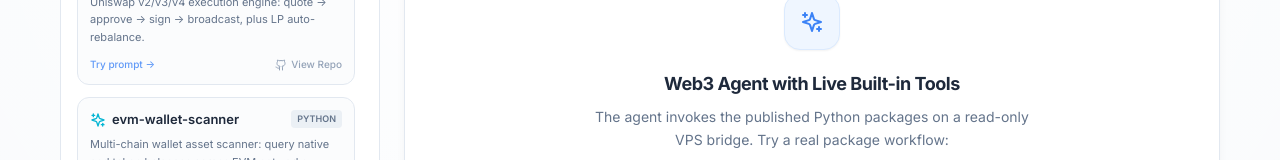
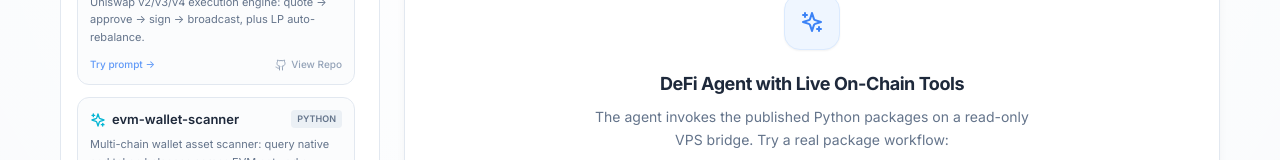
Before and after one commit to counterfactual5/agent-llm-christmas, a Next.js app: page / in a window 1280 px wide. Shown: the part 219-379 px from the top of the page. Built offline with nearby package versions, Linux system fonts and the light colour scheme.

Commit message:
Rebrand to DeFi Agent: update page title, welcome text, and package names

```diff
--- a/app/page.tsx
+++ b/app/page.tsx
@@ -232,7 +232,7 @@
                 <div className="mb-5 flex h-14 w-14 items-center justify-center rounded-2xl bg-blue-50 border border-blue-100 shadow-sm">
                   <Sparkles className="h-6 w-6 text-blue-500" />
                 </div>
-                <h2 className="text-lg font-bold text-slate-800 tracking-tight">Web3 Agent with Live Built-in Tools</h2>
+                <h2 className="text-lg font-bold text-slate-800 tracking-tight">DeFi Agent with Live On-Chain Tools</h2>
                 <p className="mt-2 max-w-md text-sm text-slate-500 leading-relaxed">
                   The agent invokes the published Python packages on a read-only VPS bridge. Try a real package workflow:
                 </p>
```
Also changed, not shown: 1 other file (tests, documents, lock files or other folders).
